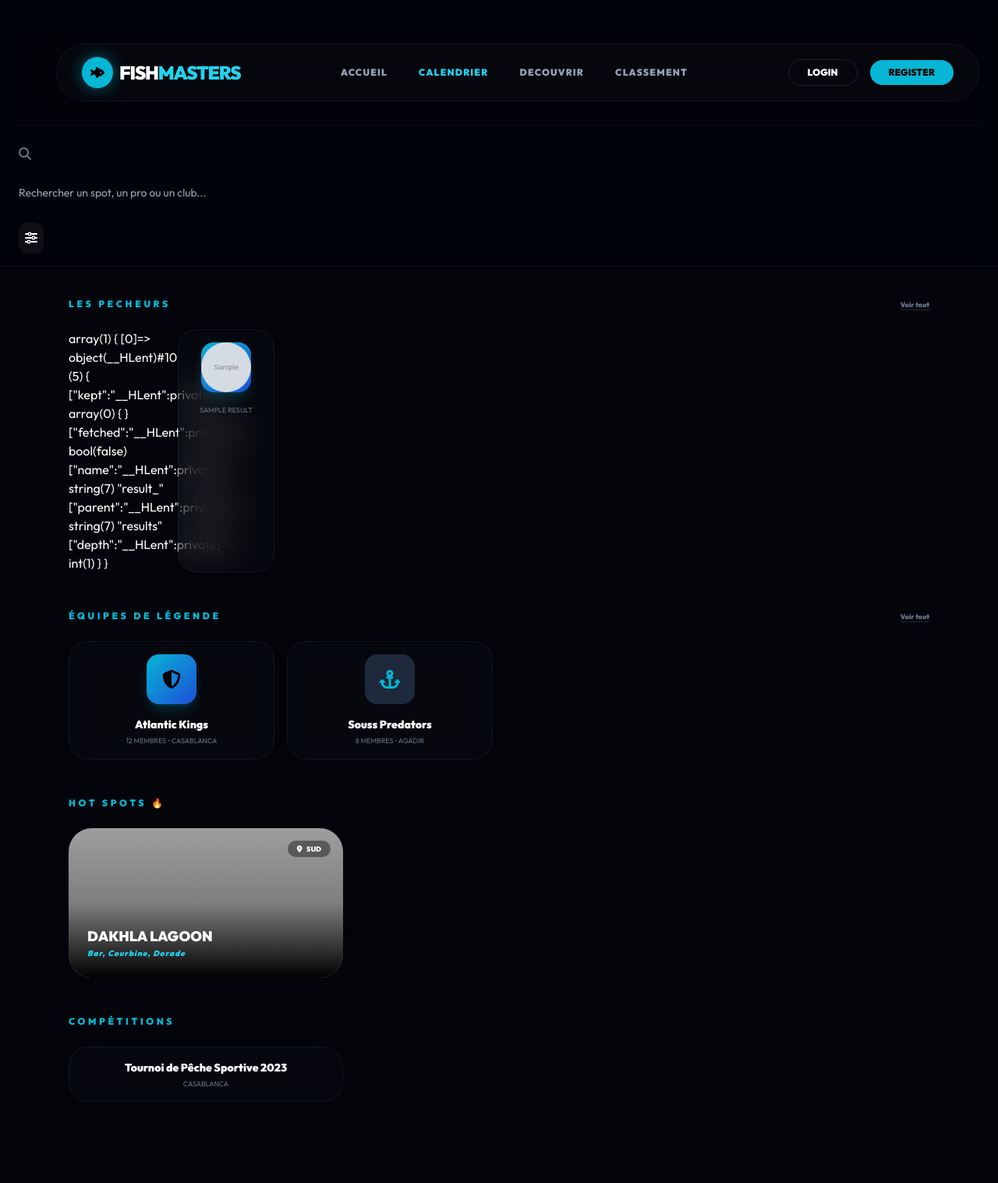
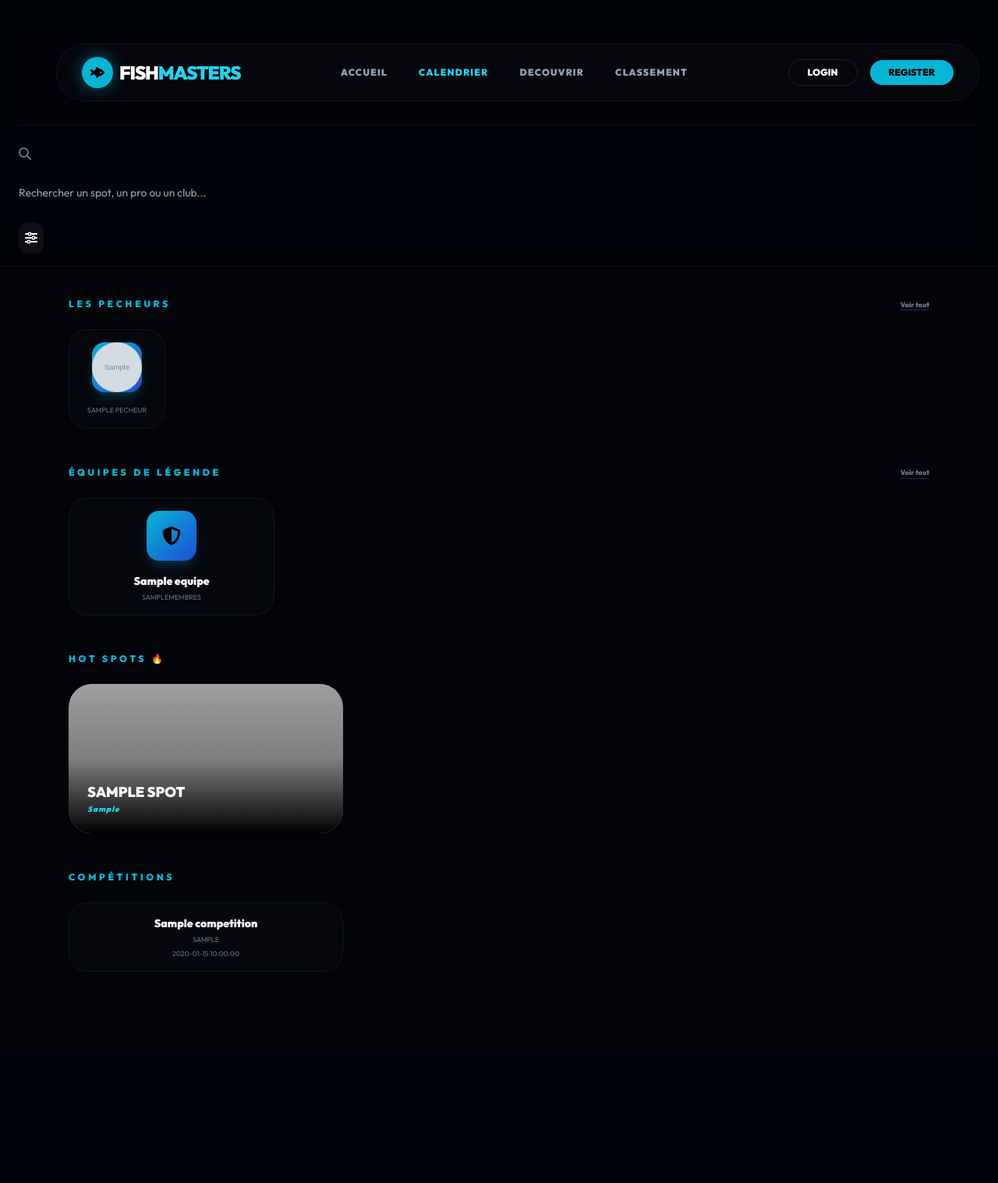
Before and after one commit to lakroune/FishMasters, a PHP site: the page made by app/views/about.php in a window 1280 px wide. Shown: the whole page at 78% size. After the commit the page ends 1246 px from the top, so only its background shows below. Run offline with PHP 8.4, Linux system fonts and the light colour scheme; the template is opened without the code that fills it: most values are stand-ins (such as "Sample title", 1, 10 or a date in 2020); grey boxes marked "Sample" are stand-in pictures; some libraries are stand-ins or nearby versions; grey boxes are pictures that could not be loaded.

Commit message:
feat: fixed chereche avancé

```diff
--- a/app/views/about.php
+++ b/app/views/about.php
@@ -46,8 +46,7 @@
                 </header>
             </div>
 
-                <form method="POST" action="<?= PATH_ROOT ?>/About/searchAll" class="space-y-4">
-            <form method="POST"  class="ultra-glass flex items-center px-5 py-2 rounded-2xl focus-within:ring-2 ring-cyan-500/30 transition-all">
+            <form method="POST" action="<?= PATH_ROOT ?>/About/searchAll" class="space-y-4">
                 <i class="fa-solid fa-magnifying-glass text-slate-500 mr-4"></i>
                 <input type="text" name="key" placeholder="Rechercher un spot, un pro ou un club..." class="bg-transparent w-full py-3 outline-none text-sm font-medium">
                 <button type="submit" name="submit" class="bg-white/5 p-2 rounded-xl hover:text-cyan-400"><i class="fa-solid fa-sliders"></i></button>
@@ -65,15 +64,14 @@
                 <a href="#" class="text-[9px] font-bold text-slate-500 border-b border-slate-800">Voir tout</a>
             </div>
             <div class="grid grid-cols-2 md:grid-cols-4 lg:grid-cols-8 gap-4">
-                <?php if(!empty($results)): ?>
-                     <?php var_dump($results) ?>
-                <?php foreach($results as $result): ?>
+                <?php if(!empty($data['results']['pecheurs'])): ?>
+                <?php foreach($data['results']['pecheurs'] as $pecheur): ?>
                 <div class="ultra-glass p-4 rounded-3xl text-center card-hover transition-all cursor-pointer">
                     <div class="w-16 h-16 bg-gradient-to-br from-cyan-500 to-blue-700 rounded-2xl mx-auto mb-4 flex items-center justify-center shadow-lg shadow-cyan-500/20">
-                        <img src="<?= $result->getPhotoPecheur(); ?>" alt="image" class="w-16 h-16 rounded-full object-cover">
+                        <img src="<?= $pecheur->getPhotoPecheur(); ?>" alt="image" class="w-16 h-16 rounded-full object-cover">
                     </div>
                     <h3 class="font-bold text-sm"></h3>
-                    <p class="text-[9px] text-slate-500 uppercase mt-1"><?= $result->getNom(); ?></p>
+                    <p class="text-[9px] text-slate-500 uppercase mt-1"><?= $pecheur->getNom(); ?></p>
                 </div>
                 <?php endforeach; ?>
                 <!-- -->
@@ -84,49 +82,45 @@
             </div>
         </section>
 
-
-
-
-
-
-
         <section>
             <div class="flex justify-between items-end mb-6">
                 <h2 class="text-xs font-black uppercase tracking-[0.3em] text-cyan-500">Équipes de Légende</h2>
                 <a href="#" class="text-[9px] font-bold text-slate-500 border-b border-slate-800">Voir tout</a>
             </div>
             <div class="grid grid-cols-2 md:grid-cols-4 gap-4">
+                 <?php if(!empty($data['results']['equipes'])): ?>
+                <?php foreach($data['results']['equipes'] as $equipe): ?>
                 <div class="ultra-glass p-4 rounded-3xl text-center card-hover transition-all cursor-pointer">
                     <div class="w-16 h-16 bg-gradient-to-br from-cyan-500 to-blue-700 rounded-2xl mx-auto mb-4 flex items-center justify-center shadow-lg shadow-cyan-500/20">
                         <i class="fa-solid fa-shield-halved text-2xl text-black"></i>
                     </div>
-                    <h3 class="font-bold text-sm">Atlantic Kings</h3>
-                    <p class="text-[9px] text-slate-500 uppercase mt-1">12 Membres • Casablanca</p>
+                    <h3 class="font-bold text-sm"><?= $equipe->getNom(); ?></h3>
+                    <p class="text-[9px] text-slate-500 uppercase mt-1"><?= $equipe->getNb(); ?>Membres</p>
                 </div>
-                <div class="ultra-glass p-4 rounded-3xl text-center card-hover transition-all cursor-pointer">
-                    <div class="w-16 h-16 bg-slate-800 rounded-2xl mx-auto mb-4 flex items-center justify-center">
-                        <i class="fa-solid fa-anchor text-2xl text-cyan-500"></i>
-                    </div>
-                    <h3 class="font-bold text-sm">Souss Predators</h3>
-                    <p class="text-[9px] text-slate-500 uppercase mt-1">8 Membres • Agadir</p>
-                </div>
+                <?php endforeach; ?>
+                <!-- -->
+                    <!-- <p>No results found.</p> -->
+                 <?php endif;?>
             </div>
         </section>
 
         <section>
             <h2 class="text-xs font-black uppercase tracking-[0.3em] text-cyan-500 mb-6">Hot Spots 🔥</h2>
             <div class="grid grid-cols-1 md:grid-cols-3 gap-6">
+                 <?php if(!empty($data['results']['spots'])): ?>
+                <?php foreach($data['results']['spots'] as $spot): ?>
                 <div class="relative h-48 rounded-[30px] overflow-hidden group cursor-pointer">
                     <img src="https://images.unsplash.com/photo-1505118380757-91f5f45d8de4?auto=format&fit=crop&q=80&w=500" class="absolute inset-0 w-full h-full object-cover group-hover:scale-110 transition-transform duration-500">
                     <div class="absolute inset-0 bg-gradient-to-t from-black via-black/20 to-transparent"></div>
                     <div class="absolute bottom-6 left-6">
-                        <h3 class="font-black uppercase text-lg">Dakhla Lagoon</h3>
-                        <p class="text-[10px] text-cyan-400 font-bold tracking-widest italic">Bar, Courbine, Dorade</p>
-                    </div>
-                    <div class="absolute top-4 right-4 bg-black/40 backdrop-blur-md px-3 py-1 rounded-full text-[9px] font-black uppercase">
-                        <i class="fa-solid fa-location-dot mr-1"></i> Sud
+                        <h3 class="font-black uppercase text-lg"><?= $spot->getNomSpot(); ?></h3>
+                        <p class="text-[10px] text-cyan-400 font-bold tracking-widest italic"><?= $spot->getTypeEau(); ?></p>
                     </div>
                 </div>
+                <?php endforeach; ?>
+                <!-- -->
+                    <!-- <p>No results found.</p> -->
+                 <?php endif;?>
             </div>
         </section>
 
@@ -134,10 +128,17 @@
         <section>
             <h2 class="text-xs font-black uppercase tracking-[0.3em] text-cyan-500 mb-6">Compétitions</h2>
             <div class="grid grid-cols-1 md:grid-cols-3 gap-6">
+                 <?php if(!empty($data['results']['competitions'])): ?>
+                <?php foreach($data['results']['competitions'] as $competition): ?>
                 <div class="ultra-glass p-4 rounded-3xl text-center card-hover transition-all cursor-pointer">
-                    <h3 class="font-bold text-sm">Tournoi de Pêche Sportive 2023</h3>
-                    <p class="text-[9px] text-slate-500 uppercase mt-1">Casablanca</p>
+                    <h3 class="font-bold text-sm"><?= $competition->getNom(); ?></h3>
+                    <p class="text-[9px] text-slate-500 uppercase mt-1"><?= $competition->getNbParticipants(); ?></p>
+                   <p class="text-[9px] text-slate-500 uppercase mt-1"><?= $competition->getDate(); ?></p>
                 </div>
+                <?php endforeach; ?>
+                <!-- -->
+                    <!-- <p>No results found.</p> -->
+                 <?php endif;?>
             </div>
         </section>
 
```
Also changed, not shown: app/controllers/AboutController.php (+15 -7 lines), app/models/Competition.php (+8 -0 lines), app/models/Equipe.php (+92 -77 lines), app/models/Pecheur.php (+11 -0 lines), app/models/SearchResult.php (deleted, +0 -35 lines), app/models/SpotPeche.php (+10 -0 lines).
